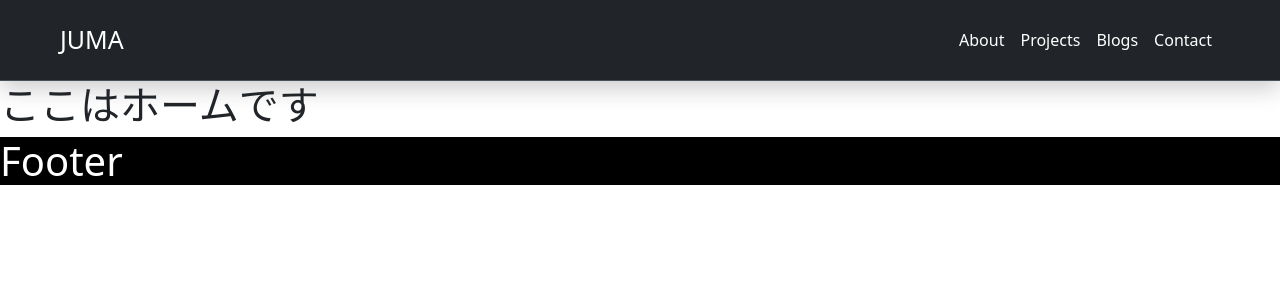
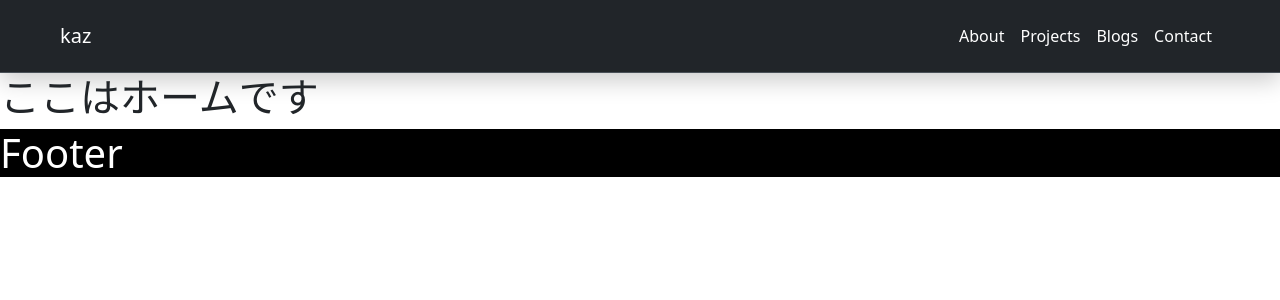
Before and after one commit to jumoon9617/juma-page, a React (Vite) app: page / in a window 1280 px wide. Shown: the top 300 px of the page. Built offline with nearby package versions, Linux system fonts and the light colour scheme.

Commit message:
ヘッダーの調整

```diff
--- a/src/components/HeaderComponents/Header.jsx
+++ b/src/components/HeaderComponents/Header.jsx
@@ -6,7 +6,7 @@ function Header() {
       <nav className="navbar navbar-expand-lg bg-dark border-bottom border-bottom-dark py-3 px-5" data-bs-theme="dark">
         <div className="container-fluid pl-5">
           <a href="/" className="navbar-brand">
-            <div className={styles['nav-brand']}>JUMA</div>
+            <div className={styles['nav-brand']}>kaz</div>
           </a>
           <button className="navbar-toggler" type="button" data-bs-toggle="collapse" data-bs-target="#navbarToggler" aria-controls="navbarToggler" aria-expanded="false" aria-label="Toggle navigation">
             <span className="navbar-toggler-icon"></span>
--- a/src/components/HeaderComponents/Header.module.css
+++ b/src/components/HeaderComponents/Header.module.css
@@ -9,7 +9,7 @@
 }
 
 .nav-brand {
-  font-size: 25px;
+  font-size: 20px;
   font-weight: 500;
 }
 
```
